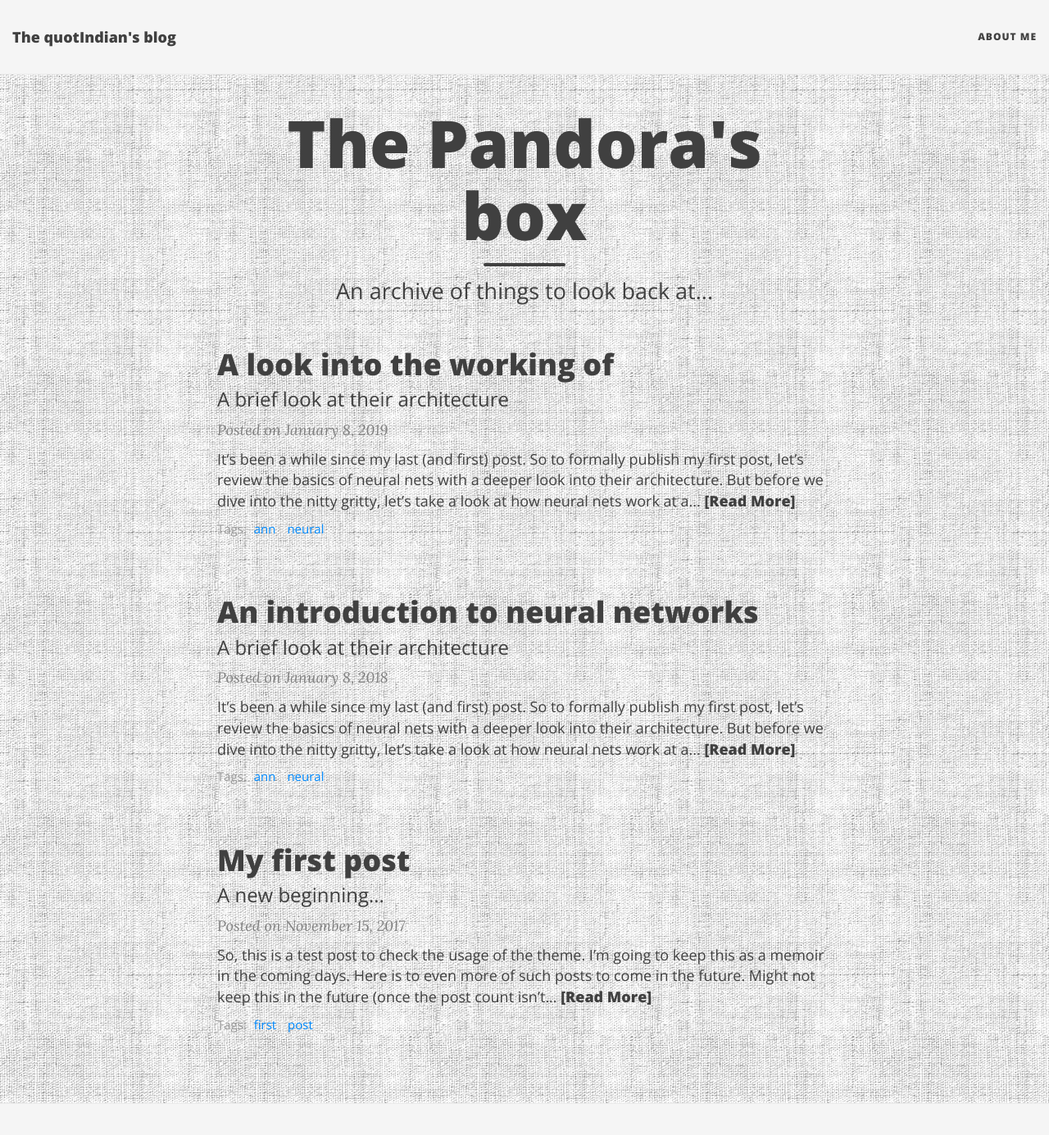
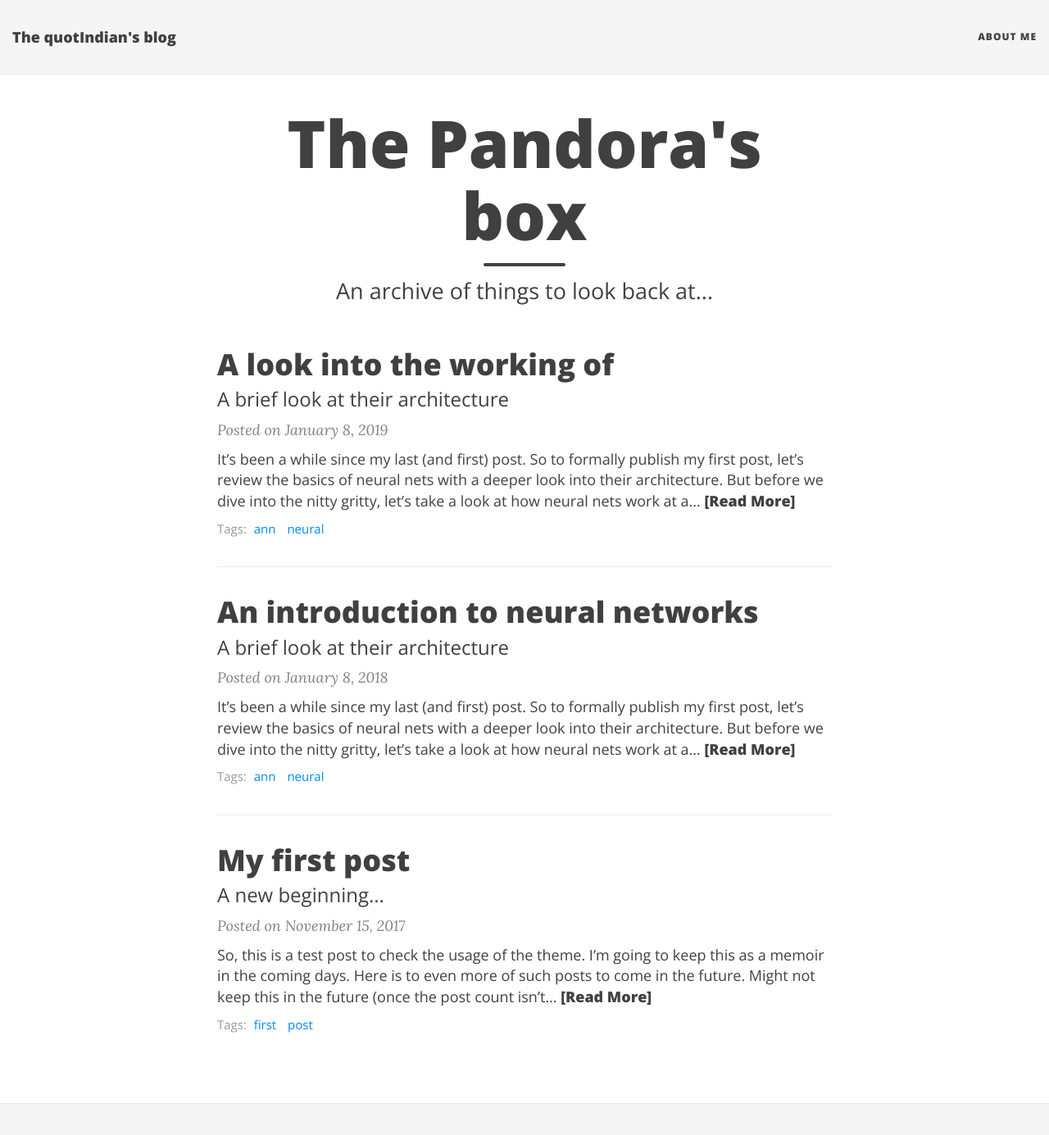
Before and after one commit to 1layer2many/1layer2many.github.io, a Jekyll site: the page built from index.html, in a window 1280 px wide and 1400 px high. Shown: the top 1385 px of the window at 82% size. Built offline with Jekyll 4.4.1, drawn with Linux system fonts in a browser that asks for light colours; nearby versions of some CDN libraries; the list of posts is cut into pages by our own code.

Commit message:
change back

```diff
--- a/_config.yml
+++ b/_config.yml
@@ -53,7 +53,7 @@ footer-link-col: "#404040"
 
 # navbar-img: "/img/bgimage.png"
 # footer-img: "/img/bgimage.png"
-page-img: "/img/bg.jpg"
+# page-img: "/img/bgimage.png"
 
 # --- Footer options --- #
 
```
